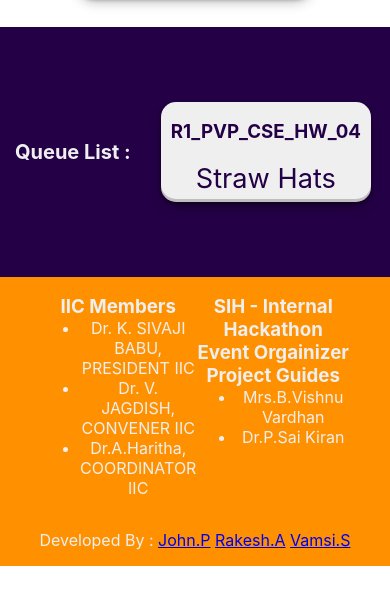
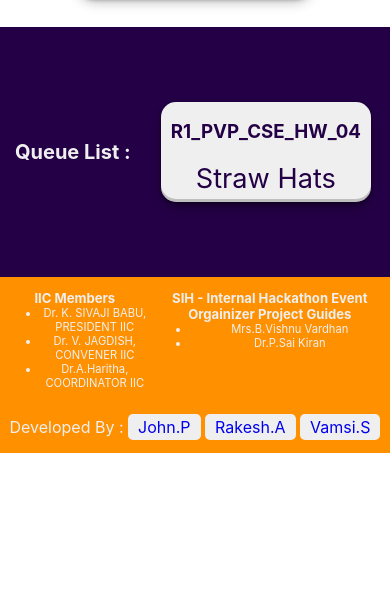
Before and after one commit to johnp2002/SihManagement, a website: page pages/main.html in a window 390 px wide. Shown: the part 1267-1865 px from the top of the page. After the commit the page ends 1752 px from the top, so only its background shows below. Drawn offline with nearby package versions, Linux system fonts and the light colour scheme; no server answers.

Commit message:
updated css

```diff
--- a/pages/main.html
+++ b/pages/main.html
@@ -120,6 +120,12 @@
         height: 100%;
         background-color: #24004688;
       }
+      a{
+        background-color: #efefef;
+        padding: 3px 10px;
+        border-radius: 5px;
+        text-decoration: none;
+      }
     </style>
   </head>
   <body>
@@ -171,14 +177,14 @@
       <!-- <h2>SIH - Internal Hackathon Event Orgainizer Project</h2> -->
       <div style="padding: 0px; display: flex; width: 100%; justify-content: space-between; flex-direction: row-reverse;">
 
-        <div style="margin-right: 40px;">
+        <div id="cord" style="margin-right: 40px;">
           <h3 style="margin-bottom: 0;">SIH - Internal Hackathon Event Orgainizer Project Guides </h3 >
           <ul style="margin-top: 0;">
             <li>Mrs.B.Vishnu Vardhan</li>
             <li>Dr.P.Sai Kiran</li>
           </ul>
         </div>
-        <div style="margin-left: 40px;">
+        <div id="iic" style="margin-left: 40px;">
           <h3 style="margin-bottom: 0;">IIC Members</h3 >
           <ul style="margin-top: 0;">
             <li>Dr. K. SIVAJI BABU, PRESIDENT IIC</li>
--- a/public/media.css
+++ b/public/media.css
@@ -86,6 +86,16 @@
     }
     p{
         max-width: 100%;
+    }
+
+    #iic{
+        font-size: 0.7rem;
+        margin: 0 !important;
+    }
+    #cord{
+        font-size: 0.7rem;
+        text-align: left;
+        margin: 0 !important;
     }
     .currCard, .nextCard {
         width: 230px !important;
```
